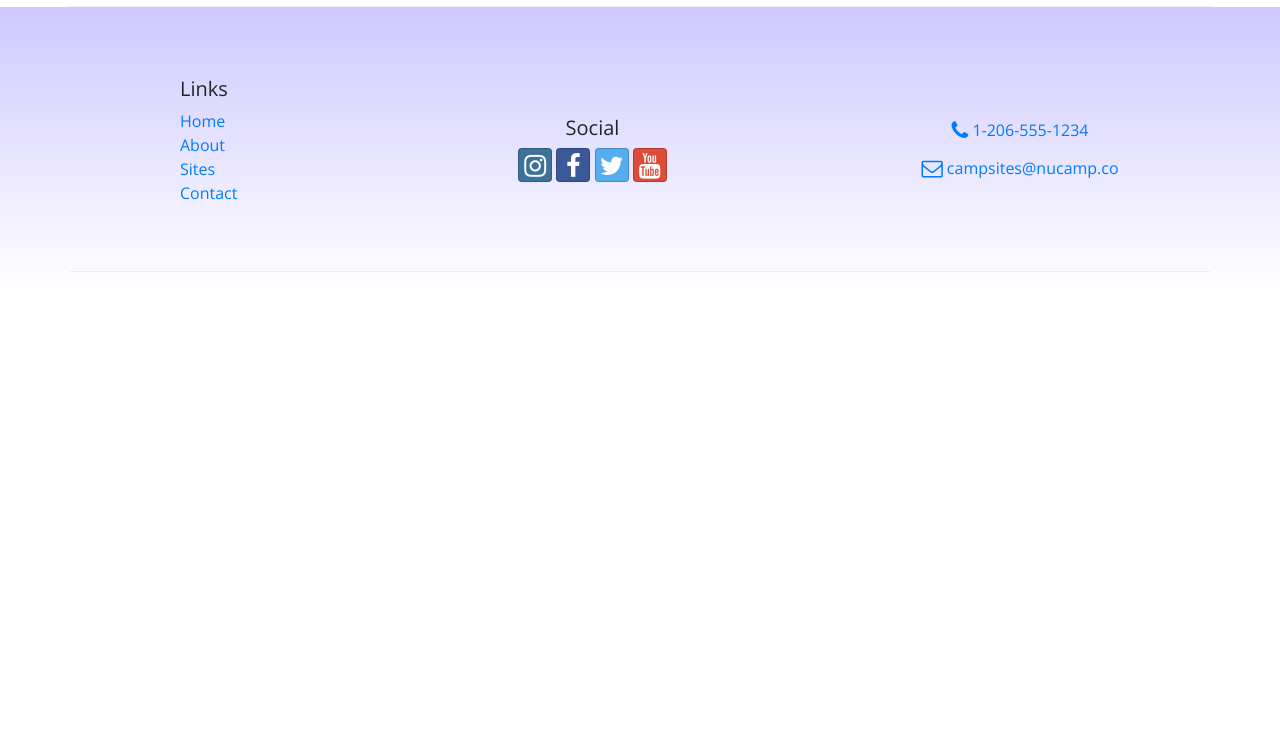
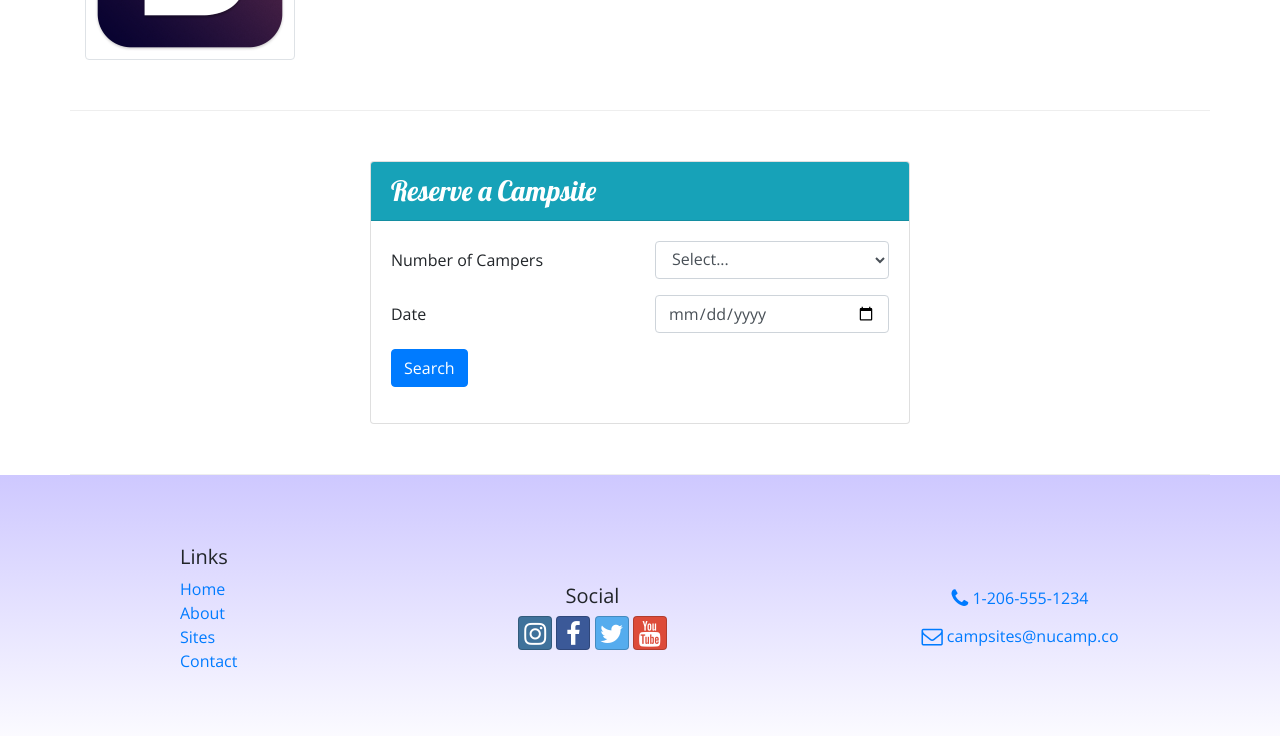
Before and after one commit to joeylking/Bootstrap-Camp, a website: page index.html in a window 1280 px wide. Shown: the part 1042-1778 px from the top of the page. Before the commit the page ends 1334 px from the top, so only its background shows below. Drawn offline with nearby package versions, Linux system fonts and the light colour scheme.

Commit message:
Week 2 Workshop

```diff
--- a/index.html
+++ b/index.html
@@ -25,6 +25,9 @@
                 <div class="col">
                     <h1> NuCamp </h1>
                     <h2>A Better Way to Camp</h2>
+                </div>
+                <div class="col col-md-4 col-xl-2">
+                    <a class="btn btn-info btn-lg mt-4 text-nowrap" href="#reserveForm">Reserve Campsite</a>
                 </div>
             </div>
         </div>
@@ -68,8 +71,13 @@
                 <h2> Featured Campsites </h2>
             </div>
             <div class="col">
-                <h3> React Lake Campground </h3>
-                <p class="d-none d-sm-block"> Nestled in the foothills of the Chrome Mountains, this campground on the shores of the pristine React Lake is a favorite for fly fishers. </p>
+                <div class="media">
+                    <div class="media-body align-self-center">
+                        <h3> React Lake Campground </h3>
+                        <p class="d-none d-sm-block"> Nestled in the foothills of the Chrome Mountains, this campground on the shores of the pristine React Lake is a favorite for fly fishers. </p>
+                    </div>
+                    <img class="d-flex ml-3 img-thumbnail" src="img/react-lake-thumb.jpg" alt="React Lake" />
+                </div>
             </div>
         </div>
 
@@ -83,6 +91,43 @@
                     <div class="media-body align-self-center">
                         <h3> Bootstrap Outfitters </h3>
                         <p class="d-none d-sm-block"> Bootstrap Outfitters supplies you with gear you need at prices you can't beat. </p>
+                    </div>
+                </div>
+            </div>
+        </div>
+
+        <div class="row row-content align-items-center">
+            <div class="col-sm-6 mx-auto">
+                <div class="card">
+                    <h3 class="card-header bg-info text-white">Reserve a Campsite</h3>
+                    <div class="card-body">
+                        <form id="reserveForm">
+                            <div class="form-group row">
+                                <label class="col-sm-6 col-form-label" for="numCampers"> Number of Campers </label>
+                                <div class="col">
+                                    <select class="form-control" name="numCampers" id="numCampers">
+                                        <option> Select... </option>
+                                        <option value="1">1</option>
+                                        <option value="2">2</option>
+                                        <option value="3">3</option>
+                                        <option value="4">4</option>
+                                        <option value="5">5</option>
+                                        <option value="6">6</option>
+                                    </select>
+                                </div>
+                            </div>
+                            <div class="form-group row">
+                                <label class="col-sm-6 col-form-label" for="date"> Date </label>
+                                <div class="col">
+                                    <input class="form-control" type="date" id="date" name="date" placeholder="mm/dd/yyyy" />
+                                </div>
+                            </div>
+                            <div class="form-group row">
+                                <div class="col">
+                                    <button type="submit" class="btn btn-primary"> Search </button>
+                                </div>
+                            </div>
+                        </form>
                     </div>
                 </div>
             </div>
```
Also changed, not shown: aboutus.html (+6 -6 lines).
